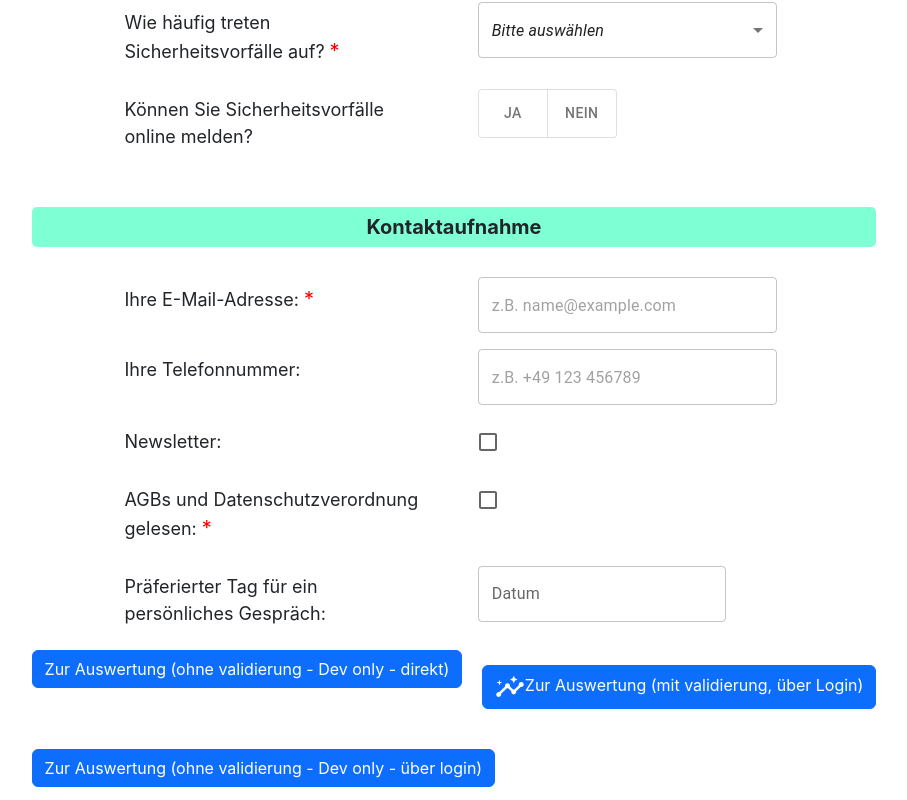
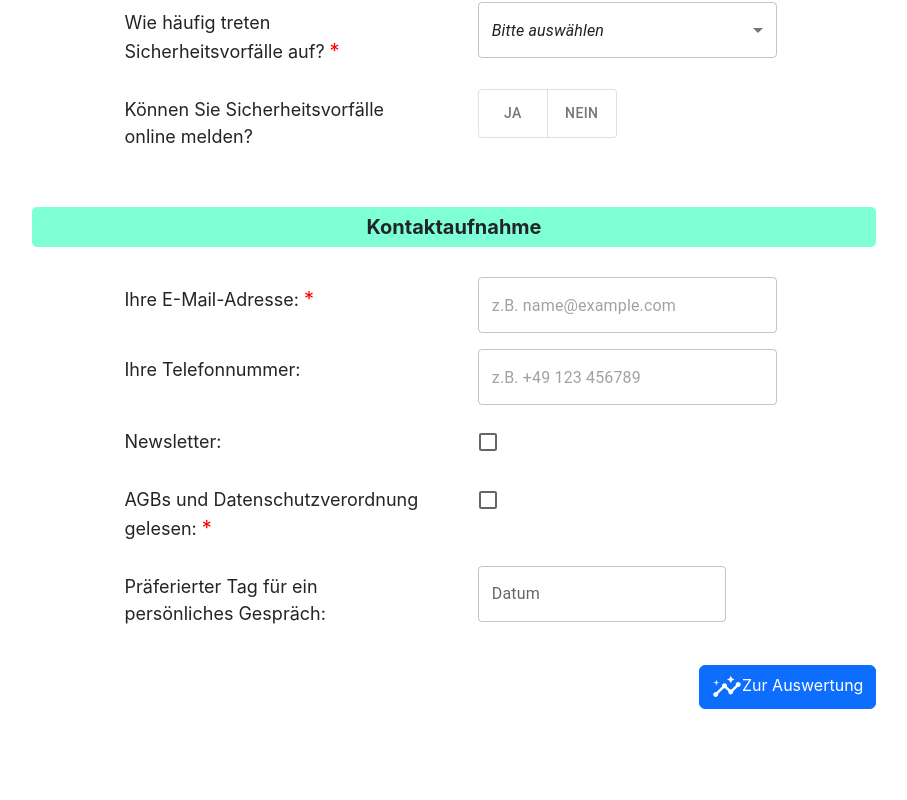
Before and after one commit to pascal-h-04/SysInsight, a React (Create React App) app in the folder client/src/: page /fragebogen in a window 1280 px wide. Shown: the part 2036-2836 px from the top of the page, without its empty margins (186-1093 px from the left). After the commit the page ends 2785 px from the top, so only its background shows below. Built offline with nearby package versions, Linux system fonts and the light colour scheme; the HTML template or start-up script is replaced by a standard one.

Commit message:
Entfernung Mailserver, Anpassung Farbe Button und Entfernung Dev Buttons

```diff
--- a/client/src/pagesDir/homePage/HomePageStyle.css
+++ b/client/src/pagesDir/homePage/HomePageStyle.css
@@ -26,7 +26,7 @@
   align-items: center;
   justify-content: center;
   margin: 0 25%;
-  background-color: #10f3c3;
+  background-color: #fefefe;
   color: black;
   font-weight: bold;
   border: 2px solid black;
--- a/client/src/pagesDir/questionnaire/questionnairePage.js
+++ b/client/src/pagesDir/questionnaire/questionnairePage.js
@@ -242,24 +242,11 @@ const QuestionnairePage = () => {
           ) : (
             <>
               <MdInsights size={30} />
-              Zur Auswertung (mit validierung, über Login)
+              Zur Auswertung
             </>
           )}
         </Button>
-        <Button
-          variant="primary"
-          disabled={evaluationLoading}
-          onClick={() => navigate("/auswertung", { state: { formData } })}
-        >
-          Zur Auswertung (ohne validierung - Dev only - direkt)
-        </Button>
-        <Button
-          variant="primary"
-          disabled={evaluationLoading}
-          onClick={() => navigate("/login", { state: { formData } })}
-        >
-          Zur Auswertung (ohne validierung - Dev only - über login)
-        </Button>
+
       </Form>
       <CustomPopup
         show={showSuccessModal}
```
Also changed, not shown: 1 other file (tests, documents, lock files or other folders).
